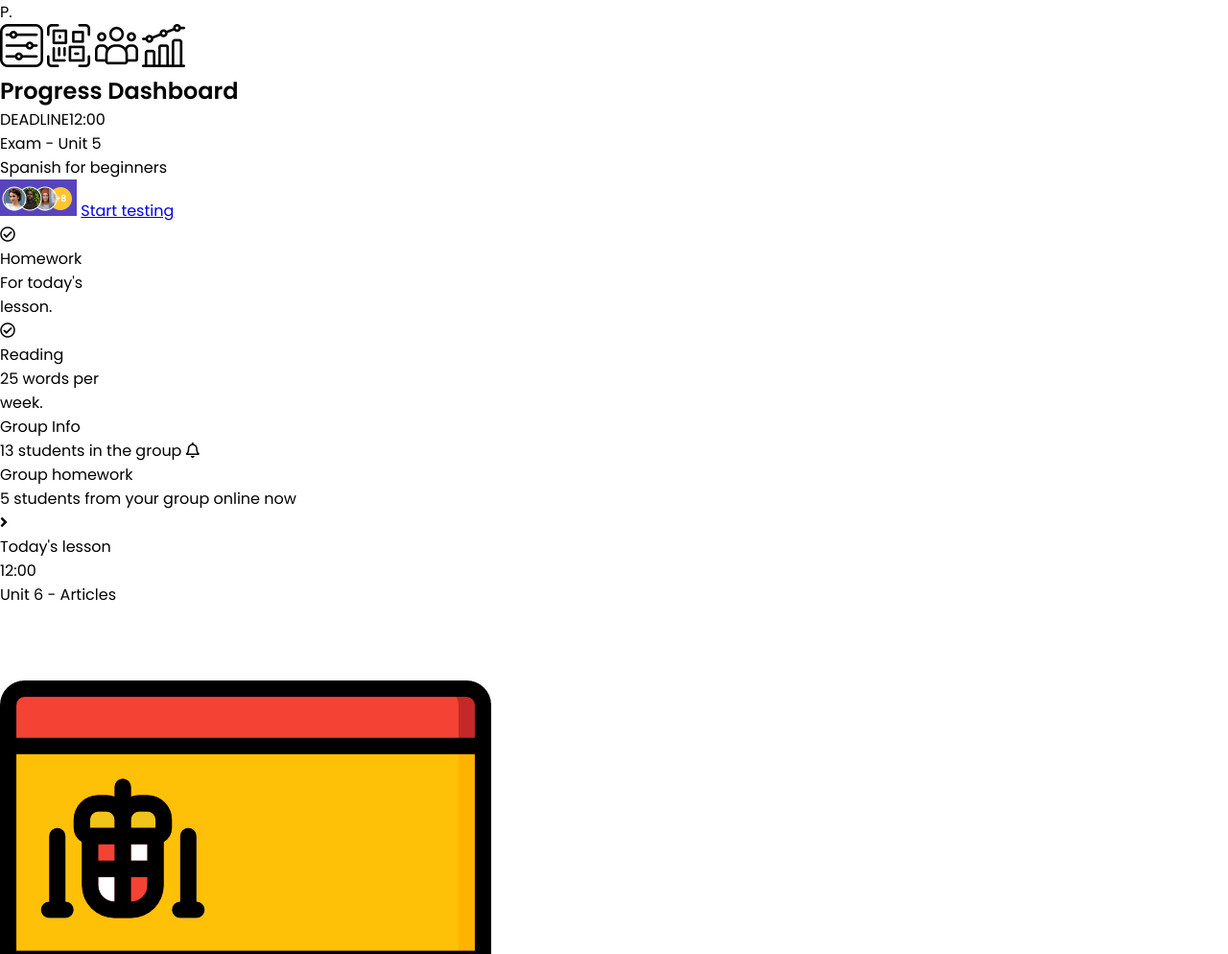
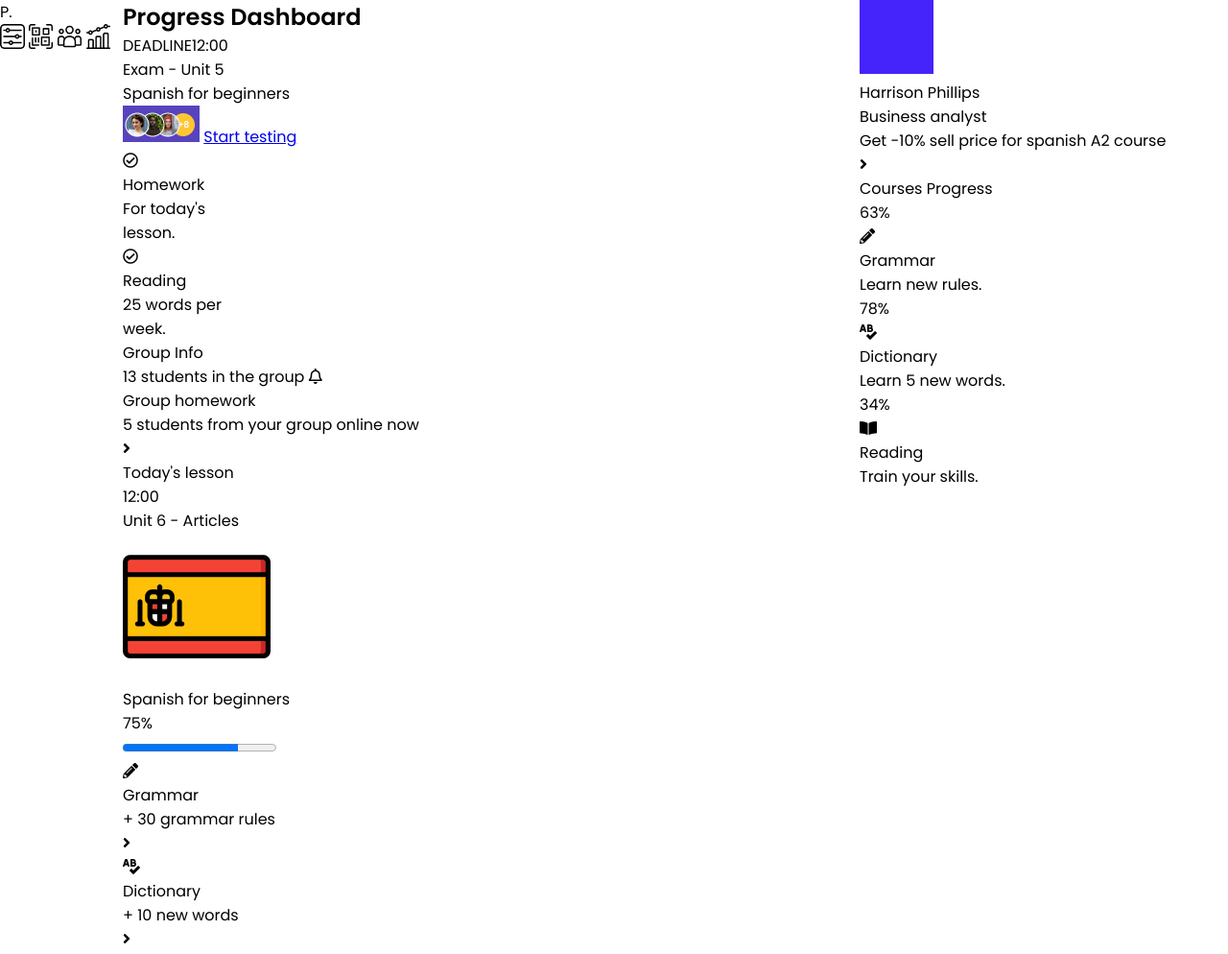
Before and after one commit to alex-kyriakou/panch_progress_dashboard, a plain HTML site: page index.html in a window 1280 px wide. Shown: the top 994 px of the page at 96% size. Drawn offline with Linux system fonts and the light colour scheme.

Commit message:
display grid added

```diff
--- a/index.html
+++ b/index.html
@@ -23,9 +23,9 @@
     <title>Progress Dashboard</title>
   </head>
   <body>
-    <div class="container">
-      <!-- The NavBar Column -->
-      <div class="nav">
+    <!-- The NavBar Column -->
+    <div id="container" class="container">
+      <div id="nav">
         <div><p>P.</p></div>
 
         <a href="#"><img src="imgs/filter.png" alt="filter" class="btn" /></a>
@@ -36,7 +36,7 @@
         <a href="#"><img src="imgs/stats.png" alt="stats" class="btn" /></a>
       </div>
       <!-- The Main Column -->
-      <div class="main">
+      <div id="main" class="main">
         <h2>Progress Dashboard</h2>
 
         <section class="main-top">
@@ -45,7 +45,7 @@
             <p class="large-title">Exam - Unit 5</p>
             <p class="sub-title">Spanish for beginners</p>
             <div class="test">
-              <img src="imgs/profile-imgs.png" alt="profile images" />
+              <img  src="imgs/profile-imgs.png" alt="profile images" />
               <a href="#">Start testing</a>
             </div>
           </div>
@@ -117,22 +117,22 @@
           </div>
           </div>
         </section>
-      </div>
+
       <!-- The Profile Column -->
-      <div class="profile">
-        <div class="profile-pic">
-          <img src="imgs/replace-with-your-logo.png" alt="profile picture">
+      <div id="profile" class="profile">
+        <div class="pic">
+          <img width="100px" src="imgs/replace-with-your-logo.png" alt="profile picture">
           <p class="large-title name" >Harrison Phillips</p>
           <p class="sub-title">Business analyst</p>
         </div>
-        <div class="profile-ad">
+        <div class="ad">
           <div class="adBox">
             <p class="title">Get -10% sell price <span>for spanish A2 course</span> </p>
             <i class="fas fa-angle-right"></i>
           </div>
 
         </div>
-        <div class="profile-progress">
+        <div class="progress">
           <p class="large-title">Courses Progress</p>
           <div class="progressBox grammar">
             <p class="percent">63%</p>
--- a/style.scss
+++ b/style.scss
@@ -11,4 +11,25 @@
   $purple: #5843be;
   $purple-light: #f6f4ff;
   $red: #fe7066;
+  $border-radius: 10px;
+  $border: 0.5px solid lightgrey;
 }
+
+img {
+  max-width: 20%;
+  // display: block;
+  margin: 0;
+}
+
+body,
+html {
+  height: 100vh;
+}
+
+#container {
+  width: 100vw;
+  height: 100%;
+  display: grid;
+  grid-template-columns: 1fr 6fr 3fr;
+  grid-template-areas: "n m p";
+}
```
Also changed, not shown: style.css, 1 other file.
